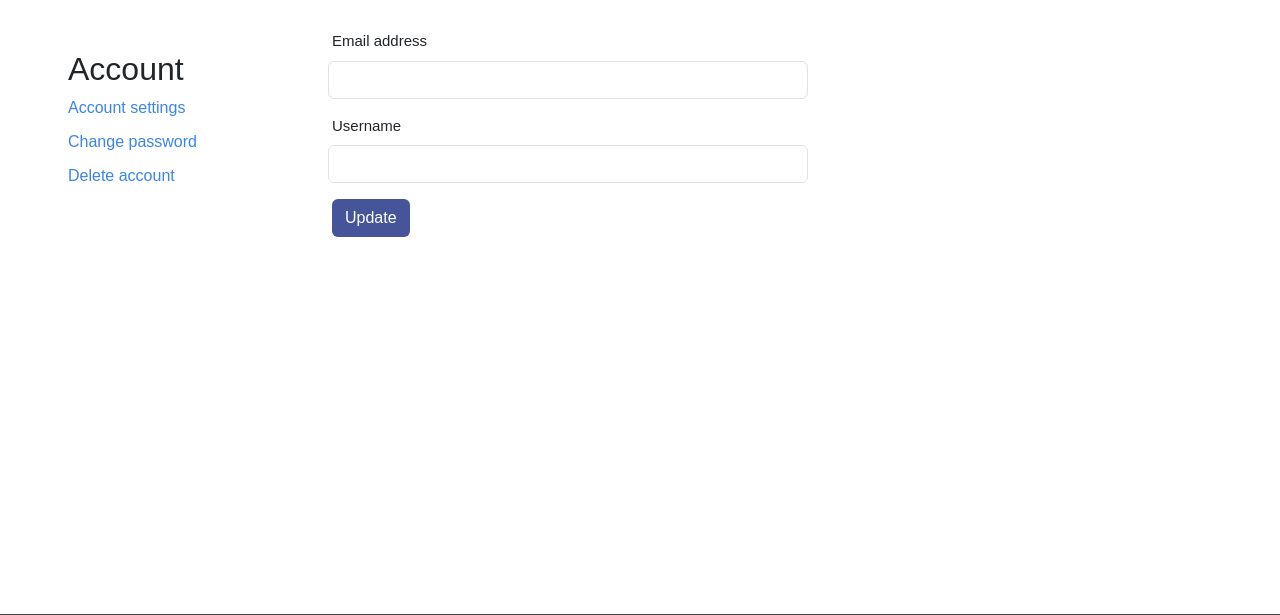
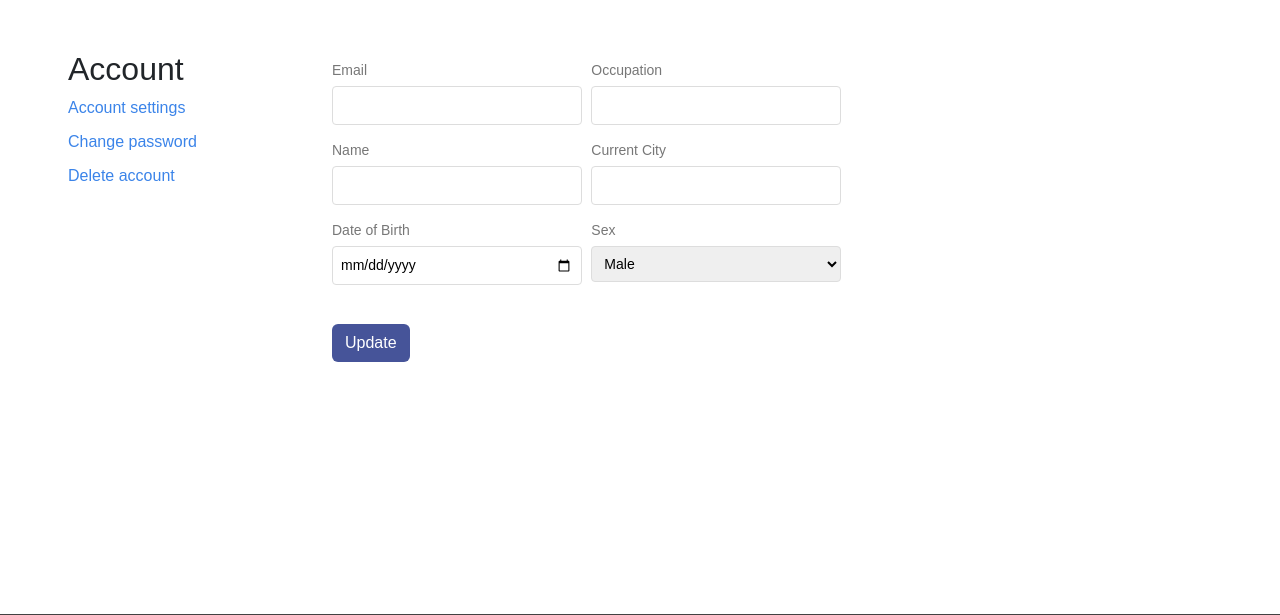
Before and after one commit to PhapNguyenHoangViet/movies-app, a Django app: template app/templates/profile.html in a window 1280 px wide. Shown: the part 66-681 px from the top of the page. Run offline with Django 3.2, Linux system fonts and the light colour scheme; the template is opened without the code that fills it: values that come from a table or form of the project are taken from there, others are empty; tables that the repository leaves empty hold one stand-in row (values such as "Sample post"); parts of the project's set-up code (start-up, migrations or seed data) failed here and were passed over; some libraries are stand-ins or nearby versions; some web fonts are replaced.

Commit message:
Update login, signup, updateUser, changePassword, deleteUser
Update login, signup, updateUser, changePassword, deleteUser

```diff
--- a/app/core/models.py
+++ b/app/core/models.py
@@ -40,7 +40,7 @@ class User(AbstractBaseUser, PermissionsMixin):
     email = models.EmailField(max_length=255, unique=True)
     name = models.CharField(max_length=255)
     dateOfBirth = models.DateField(blank=True, null=True)
-    sex = models.CharField(max_length=10, choices=[('M', 'Male'), ('F', 'Female')], null=True, blank=True)
+    sex = models.CharField(max_length=10, null=True, blank=True)
     currentCity = models.CharField(max_length=255, null=True, blank=True)
     occupation = models.CharField(max_length=255, null=True, blank=True)
     is_active = models.BooleanField(default=True)
--- a/app/movie/urls.py
+++ b/app/movie/urls.py
@@ -19,5 +19,6 @@ urlpatterns = [
     path('', include(router.urls)),
     path('home/', views.home, name='home'),
     path('welcome/', views.welcome, name='welcome'),
-    path('movie_detail/<int:movie_id>/', views.movie_detail, name='movie_detail'),
+    path('movie_detail/<int:movie_id>/',
+         views.movie_detail, name='movie_detail'),
 ]
--- a/app/static/static/css/style.css
+++ b/app/static/static/css/style.css
@@ -107,6 +107,11 @@ footer {
     margin-top: auto;
     width: 100%;
 }
+
+.form-profile {
+    margin: 30px auto;
+}
+
 .form-group {
     display: flex;
     justify-content: space-between;
@@ -138,6 +143,15 @@ footer {
     border-radius: 4px;
     font-size: 14px;
 }
+
+.sex select {
+    width: 250px;
+    padding: 8px;
+    border: 1px solid #ddd;
+    border-radius: 4px;
+    font-size: 14px;
+}
+
 .form-group.split {
     width: 48%;
 }
--- a/app/templates/profile.html
+++ b/app/templates/profile.html
@@ -15,7 +15,7 @@
     <meta name="viewport" content="width=device-width, initial-scale=1">
     <link href="https://cdn.jsdelivr.net/npm/bootstrap@5.3.3/dist/css/bootstrap.min.css" rel="stylesheet"
         integrity="sha384-QWTKZyjpPEjISv5WaRU9OFeRpok6YctnYmDr5pNlyT2bRjXh0JMhjY6hW+ALEwIH" crossorigin="anonymous">
-    <link href="{% static '/static/css/style.css' %}" rel="stylesheet" />
+
     <link rel="stylesheet" href="https://cdnjs.cloudflare.com/ajax/libs/font-awesome/6.6.0/css/all.min.css"
         integrity="sha512-Kc323vGBEqzTmouAECnVceyQqyqdsSiqLQISBL29aUW4U/M7pSPA/gEUZQqv1cwx4OnYxTxve5UMg5GT6L4JJg=="
         crossorigin="anonymous" referrerpolicy="no-referrer" />
@@ -23,6 +23,7 @@
     <link rel="preconnect" href="https://fonts.gstatic.com" crossorigin>
     <link href="https://fonts.googleapis.com/css2?family=Raleway:ital,wght@0,100..900;1,100..900&display=swap"
         rel="stylesheet">
+    <link href="{% static '/static/css/style.css' %}" rel="stylesheet"/>
     <style>
         .dropdown-custom .dropdown-item:hover {
             color: #465499;
@@ -113,21 +114,65 @@
                         <a href="{% url 'user:delete' %}">Delete account</a>
                     </div>
                 </div>
-                <div class="col-9">
-                    <form>
-                        <div class="row mb-3">
-                            <label for="inputEmail" class="form-label" style="font-size: 15px;">Email address</label>
-                            <input type="email" class="form-control ms-2" style="max-width: 50%; display: flex;"
-                                id="inputEmail" placeholder="">
-                        </div>
-                        <div class="row mb-3">
-                            <label for="inputUsername" class="form-label" style="font-size: 15px;">Username</label>
-                            <input type="text" class="form-control ms-2" style="max-width: 50%; display: flex;"
-                                id="inputUsername" placeholder="">
-                        </div>
-                        <button type="submit" class="btn"
-                            style="background-color:#465499; color: white;">Update</button>
-                    </form>
+                <div class="col-5">
+                        <form class="form-profile" method="POST" action="{% url 'user:profile' %}" enctype="multipart/form-data">
+                            {% csrf_token %}
+                            <div class="form-group">
+                                <div class="split">
+                                    <label for="email">Email</label>
+                                    {{ form.email }}
+                                    {% for error in form.email.errors %}
+                                        <div class="error">{{ error }}</div>
+                                    {% endfor %}
+                                </div>
+                                <div class="split">
+                                    <label for="occupation">Occupation</label>
+                                    {{ form.occupation }}
+                                    {% for error in form.occupation.errors %}
+                                        <div class="error">{{ error }}</div>
+                                    {% endfor %}
+                                </div>
+                            </div>
+
+                            <div class="form-group">
+                                <div class="split">
+                                    <label for="name">Name</label>
+                                    {{ form.name }}
+                                    {% for error in form.name.errors %}
+                                        <div class="error">{{ error }}</div>
+                                    {% endfor %}
+                                </div>
+                                <div class="split">
+                                    <label for="city">Current City</label>
+                                    {{ form.currentCity }}
+                                    {% for error in form.currentCity.errors %}
+                                        <div class="error">{{ error }}</div>
+                                    {% endfor %}
+                                </div>
+                            </div>
+
+                            <div class="form-group">
+                                <div class="split">
+                                    <label for="dob">Date of Birth</label>
+                                    {{ form.dateOfBirth }}
+                                    {% for error in form.dateOfBirth.errors %}
+                                        <div class="error">{{ error }}</div>
+                                    {% endfor %}
+                                </div>
+                                <div class="split">
+                                    <div class="sex">
+                                        <label for="sex">Sex</label>
+                                        {{ form.sex }}
+                                        {% for error in form.sex.errors %}
+                                            <div class="error">{{ error }}</div>
+                                        {% endfor %}
+                                    </div>
+                                </div>
+                            </div>
+                            <br>
+                            <button type="submit" class="btn"
+                                style="background-color:#465499; color: white;">Update</button>
+                        </form>
                 </div>
             </div>
         </div>
--- a/app/templates/sign_up.html
+++ b/app/templates/sign_up.html
@@ -91,8 +91,9 @@
                     {% endfor %}
                 </div>
             </div>
-
+        <div>
             <button type="submit" class="submit-btn">Sign up</button>
+        </div>
             <div class="login-link">
                 Already a user? <a href="{% url 'user:log_in' %}">Log in here</a>
             </div>
--- a/app/user/forms.py
+++ b/app/user/forms.py
@@ -1,12 +1,13 @@
 from core.models import User
 from django import forms
+from django.contrib.auth import get_user_model
+
 
 class CustomUserCreationForm(forms.ModelForm):
     password_confirm = forms.CharField(
         widget=forms.PasswordInput(attrs={'class': 'input'}),
         label='Confirm Password'
     )
-    # Thêm trường Date of Birth và Sex
     dateOfBirth = forms.DateField(
         widget=forms.DateInput(attrs={'type': 'date', 'class': 'input'}),
         label='Date of Birth'
@@ -22,9 +23,11 @@ class CustomUserCreationForm(forms.ModelForm):
         label='Sex',
         required=False
     )
+
     class Meta:
         model = User
-        fields = ['email', 'password', 'password_confirm', 'name', 'dateOfBirth', 'sex', 'currentCity', 'occupation']
+        fields = ['email', 'password', 'password_confirm',
+                  'name', 'dateOfBirth', 'sex', 'currentCity', 'occupation']
         widgets = {
             'password': forms.PasswordInput(attrs={'class': 'input'}),
         }
@@ -50,3 +53,83 @@ class CustomUserCreationForm(forms.ModelForm):
         if commit:
             user.save()
         return user
+
+
+class ProfileForm(forms.ModelForm):
+    dateOfBirth = forms.DateField(
+        widget=forms.DateInput(attrs={'type': 'date', 'class': 'input'}),
+        label='Date of Birth'
+    )
+    SEX_CHOICES = [
+        ('M', 'Male'),
+        ('F', 'Female'),
+        ('O', 'Other'),
+    ]
+    sex = forms.ChoiceField(
+        choices=SEX_CHOICES,
+        widget=forms.Select(attrs={'class': 'input'}),
+        label='Sex',
+        required=False
+    )
+
+    class Meta:
+        model = User
+        fields = ['email', 'name',
+                  'dateOfBirth', 'sex', 'currentCity', 'occupation']
+
+    def __init__(self, *args, **kwargs):
+        super(ProfileForm, self).__init__(*args, **kwargs)
+
+        for name, field in self.fields.items():
+            field.widget.attrs.update({'class': 'input'})
+
+
+class ChangePasswordForm(forms.ModelForm):
+    password_confirm = forms.CharField(
+        widget=forms.PasswordInput(attrs={'class': 'input'}),
+        label='Confirm Password')
+
+    class Meta:
+        model = User
+        fields = ['password', 'password_confirm']
+        widgets = {
+            'password': forms.PasswordInput(attrs={'class': 'input'}),
+        }
+
+    def __init__(self, *args, **kwargs):
+        super(ChangePasswordForm, self).__init__(*args, **kwargs)
+
+        for name, field in self.fields.items():
+            field.widget.attrs.update({'class': 'input'})
+
+    def clean(self):
+        cleaned_data = super().clean()
+        password = cleaned_data.get("password")
+        password_confirm = cleaned_data.get("password_confirm")
+
+        if password and password_confirm and password != password_confirm:
+            self.add_error('password_confirm', "Passwords do not match.")
+        return cleaned_data
+
+    def save(self, commit=True):
+        user = super().save(commit=False)
+        user.set_password(self.cleaned_data["password"])
+        if commit:
+            user.save()
+        return user
+
+
+class DeleteUserForm(forms.ModelForm):
+    confirm_email = forms.EmailField(
+        widget=forms.EmailInput(attrs={'class': 'input'}),
+        label='Confirm Email'
+    )
+
+    class Meta:
+        model = get_user_model()
+        fields = []
+
+    def __init__(self, *args, **kwargs):
+        super(DeleteUserForm, self).__init__(*args, **kwargs)
+        for name, field in self.fields.items():
+            field.widget.attrs.update({'class': 'input'})
--- a/app/user/serializers.py
+++ b/app/user/serializers.py
@@ -14,7 +14,8 @@ class UserSerializer(serializers.ModelSerializer):
     """Serializer for the user object."""
     class Meta:
         model = get_user_model()
-        fields = ['email', 'password', 'name', 'dateOfBirth', 'sex', 'currentCity', 'occupation']
+        fields = ['email', 'password', 'name',
+                  'dateOfBirth', 'sex', 'currentCity', 'occupation']
         extra_kwargs = {
             'password': {'write_only': True, 'min_length': 5},
             'sex': {'required': False, 'allow_null': True},  # Optional fields
```
Also changed, not shown: app/core/admin.py (+7 -8 lines), app/movie/views.py (+18 -11 lines), app/templates/change_password.html (+20 -7 lines), app/templates/delete_user.html (renamed from app/templates/delete.html, +13 -4 lines), app/templates/log_in.html (+15 -0 lines), app/user/tests/test_user_api.py (+0 -4 lines), app/user/views.py (+54 -15 lines).
